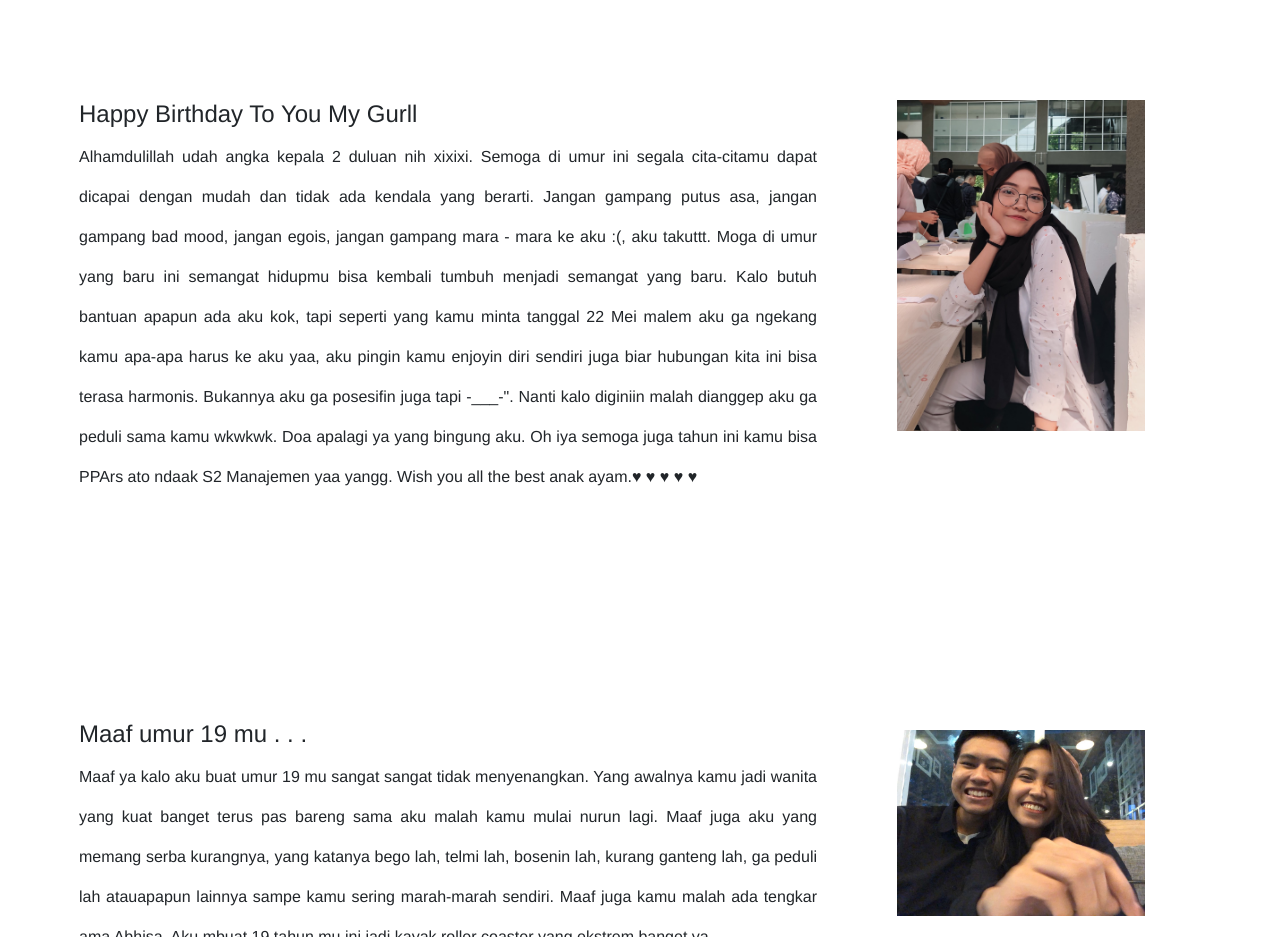
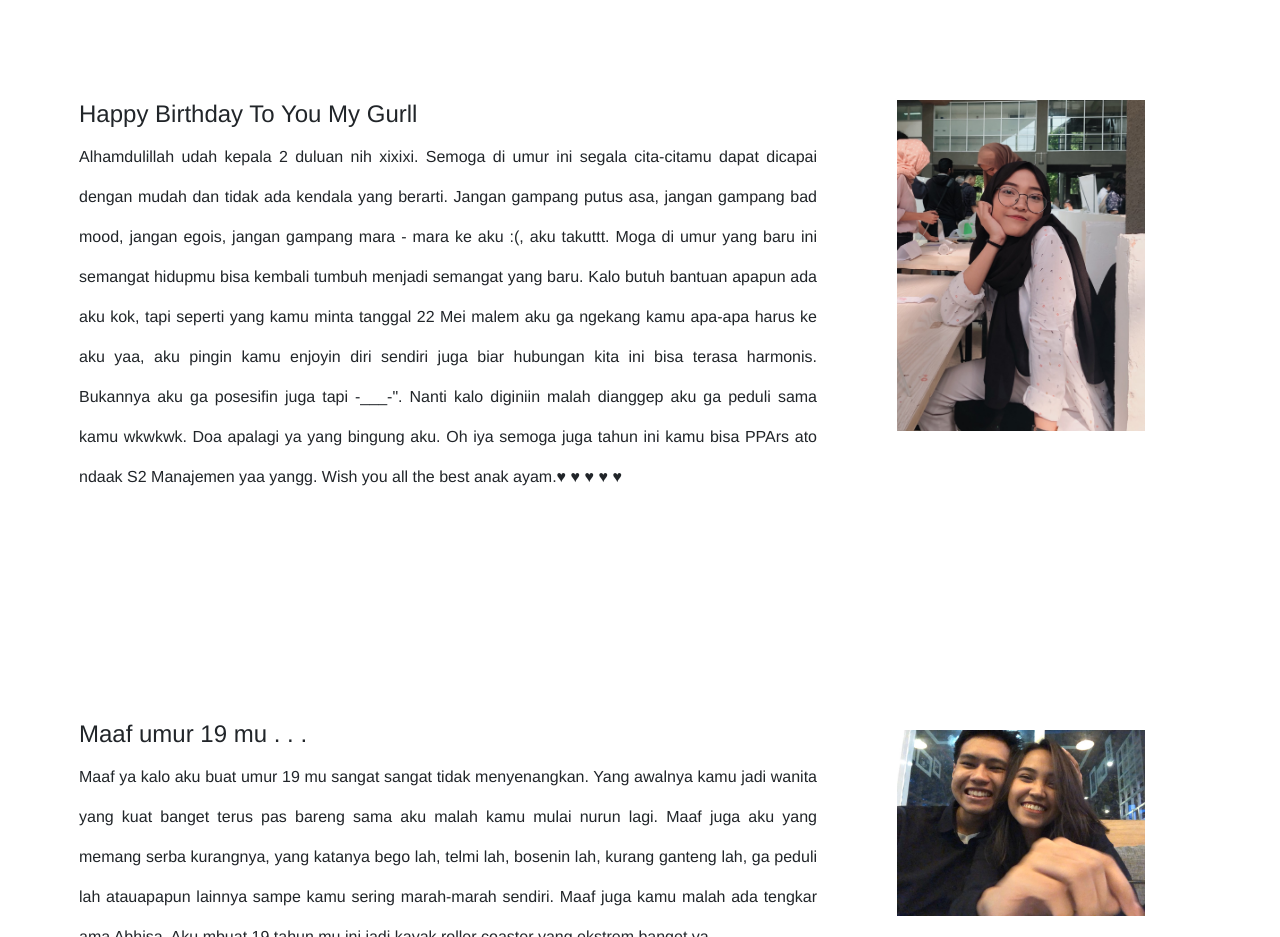
Before and after one commit to Hizkido/Happy, a plain HTML site: page index.html in a window 1280 px wide. Shown: the part 880-1817 px from the top of the page. Drawn offline with nearby package versions, Linux system fonts and the light colour scheme.

Commit message:
Update index.html

```diff
--- a/index.html
+++ b/index.html
@@ -16,7 +16,7 @@
         <div class="row content-container">
             <div class="col-md-8 text-container">
                 <h4>Happy Birthday To You My Gurll</h4>
-                <p>Alhamdulillah udah angka kepala 2 duluan nih xixixi. Semoga di umur ini segala cita-citamu dapat dicapai dengan mudah dan tidak ada kendala yang berarti. Jangan gampang putus asa, jangan gampang bad mood, jangan egois, jangan gampang mara - mara ke aku :(, aku takuttt. Moga di umur yang baru ini semangat hidupmu bisa kembali tumbuh menjadi semangat yang baru. Kalo butuh bantuan apapun ada aku kok, tapi seperti yang kamu minta tanggal 22 Mei malem aku ga ngekang kamu apa-apa harus ke aku yaa, aku pingin kamu enjoyin diri sendiri juga biar hubungan kita ini bisa terasa harmonis. Bukannya aku ga posesifin juga tapi -___-". Nanti kalo diginiin malah dianggep aku ga peduli sama kamu wkwkwk. Doa apalagi ya yang bingung aku. Oh iya semoga juga tahun ini kamu bisa PPArs ato ndaak S2 Manajemen yaa yangg. Wish you all the best anak ayam.&hearts; &hearts; &hearts; &hearts; &hearts;</p>
+                <p>Alhamdulillah udah kepala 2 duluan nih xixixi. Semoga di umur ini segala cita-citamu dapat dicapai dengan mudah dan tidak ada kendala yang berarti. Jangan gampang putus asa, jangan gampang bad mood, jangan egois, jangan gampang mara - mara ke aku :(, aku takuttt. Moga di umur yang baru ini semangat hidupmu bisa kembali tumbuh menjadi semangat yang baru. Kalo butuh bantuan apapun ada aku kok, tapi seperti yang kamu minta tanggal 22 Mei malem aku ga ngekang kamu apa-apa harus ke aku yaa, aku pingin kamu enjoyin diri sendiri juga biar hubungan kita ini bisa terasa harmonis. Bukannya aku ga posesifin juga tapi -___-". Nanti kalo diginiin malah dianggep aku ga peduli sama kamu wkwkwk. Doa apalagi ya yang bingung aku. Oh iya semoga juga tahun ini kamu bisa PPArs ato ndaak S2 Manajemen yaa yangg. Wish you all the best anak ayam.&hearts; &hearts; &hearts; &hearts; &hearts;</p>
             </div>
             <div class="col-md-4">
                 <img src="img/m2.jpg" alt="">
```
